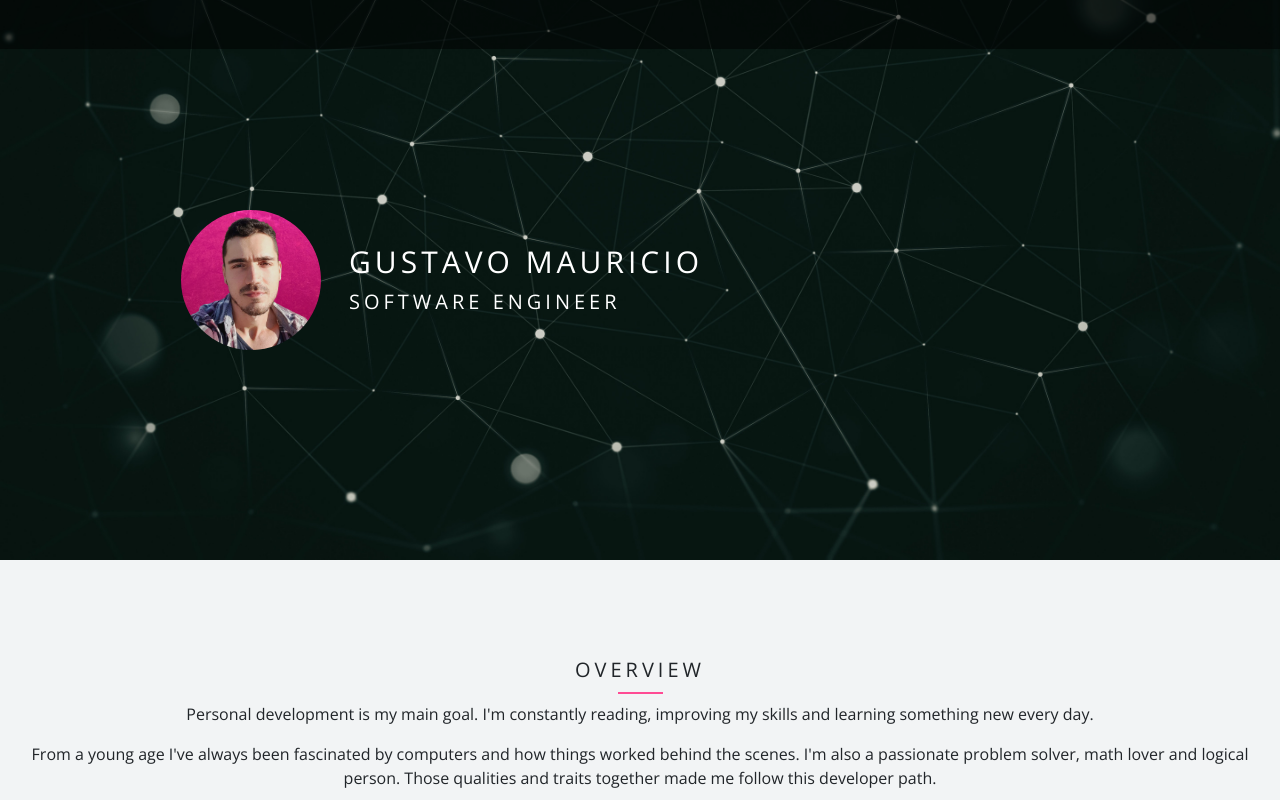
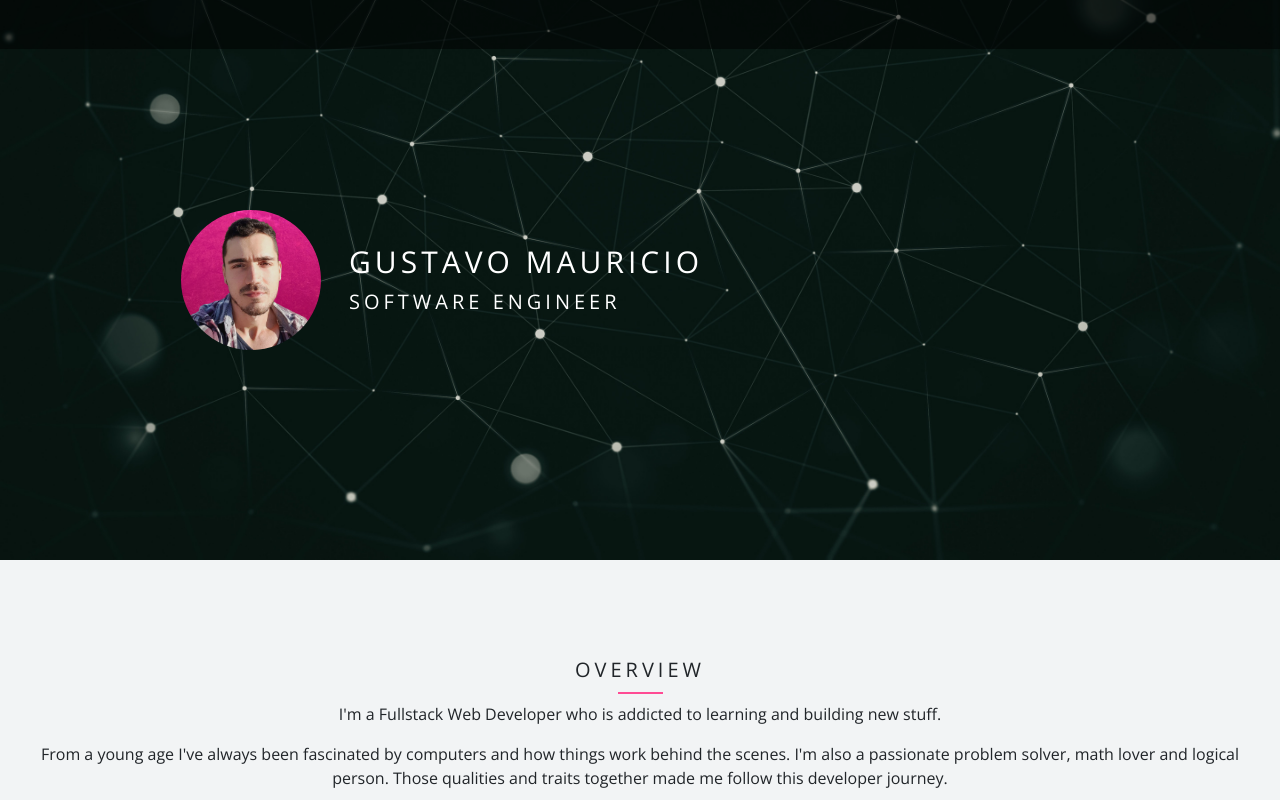
Before and after one commit to gustavomauricio/gmauricio-site, a Next.js app: page / in a window 1280 px wide. Shown: the top 800 px of the page. Built offline with nearby package versions, Linux system fonts and the light colour scheme.

Commit message:
refactor: copy. footer extracted to new component

```diff
--- /dev/null
+++ b/components/Footer.tsx
@@ -0,0 +1,34 @@
+import React from "react";
+
+const Footer = () => {
+  return (
+    <footer className="py-4 text-center">
+      <p className="font-semibold text-lg mb-2">@gustavommauricio</p>
+      <div className="w-full flex justify-center">
+        <a
+          href="https://www.linkedin.com/in/gustavommauricio/"
+          target="_blank"
+          rel="noopener noreferrer"
+        >
+          <i className="fab fa-2x fa-linkedin color mx-2"></i>
+        </a>
+        <a
+          href="https://twitter.com/gustavomwy"
+          target="_blank"
+          rel="noopener noreferrer"
+        >
+          <i className="fab fa-2x fa-twitter color mx-2"></i>
+        </a>
+        <a
+          href="https://instagram.com/gustavommauricio"
+          target="_blank"
+          rel="noopener noreferrer"
+        >
+          <i className="fab fa-2x fa-instagram color mx-2"></i>
+        </a>
+      </div>
+    </footer>
+  );
+};
+
+export default Footer;
--- a/pages/index.tsx
+++ b/pages/index.tsx
@@ -6,6 +6,7 @@ import Image from "next/image";
 import Nav from "components/Nav";
 import SubmitForm from "components/SubmitForm";
 import SkillsCarousel from "components/SkillsCarousel";
+import Footer from "components/Footer";
 import { EMPLOYMENT_HISTORY, NAME_FINAL } from "../constants";
 
 const Home: NextPage = () => {
@@ -70,14 +71,14 @@ const Home: NextPage = () => {
               </h5>
               <hr />
               <p className="text-center mb-4">
-                Personal development is my main goal. I'm constantly reading,
-                improving my skills and learning something new every day.
+                I'm a Fullstack Web Developer who is addicted to learning and
+                building new stuff.
               </p>
               <p className="text-center">
                 From a young age I've always been fascinated by computers and
-                how things worked behind the scenes. I'm also a passionate
-                problem solver, math lover and logical person. Those qualities
-                and traits together made me follow this developer path.
+                how things work behind the scenes. I'm also a passionate problem
+                solver, math lover and logical person. Those qualities and
+                traits together made me follow this developer journey.
               </p>
             </div>
           </div>
@@ -134,32 +135,7 @@ const Home: NextPage = () => {
         </section>
       </main>
 
-      <footer className="py-4 text-center">
-        <p className="font-semibold text-lg mb-2">@gustavommauricio</p>
-        <div className="w-full flex justify-center">
-          <a
-            href="https://www.linkedin.com/in/gustavo-mauricio/"
-            target="_blank"
-            rel="noopener noreferrer"
-          >
-            <i className="fab fa-2x fa-linkedin color mx-2"></i>
-          </a>
-          <a
-            href="https://twitter.com/gustavomwy"
-            target="_blank"
-            rel="noopener noreferrer"
-          >
-            <i className="fab fa-2x fa-twitter color mx-2"></i>
-          </a>
-          <a
-            href="https://instagram.com/gustavommauricio"
-            target="_blank"
-            rel="noopener noreferrer"
-          >
-            <i className="fab fa-2x fa-instagram color mx-2"></i>
-          </a>
-        </div>
-      </footer>
+      <Footer />
     </>
   );
 };
```
